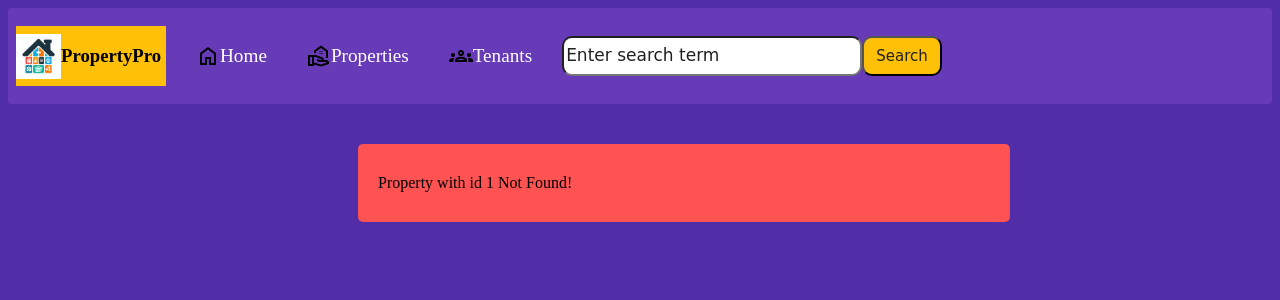
After one commit to GakuruAlex/propertypro, a Django app: page /property-pro/properties/1/ in a window 1280 px wide. The commit adds this page. Shown: the top 300 px of the page. Run offline with Django 4.2, Linux system fonts and the light colour scheme; data that the repository does not hold is empty.

Commit message:
Property detail not found page

```diff
--- /dev/null
+++ b/property/static/property/detail_not_found.css
@@ -0,0 +1,17 @@
+.error{
+    display: flex;
+    flex-direction: row;
+    flex-wrap: wrap;
+    align-items: center;
+    background-color: var(--error-color);
+    width: 50%;
+    height: 10%;
+    padding-left: 20px;
+    margin-left:350px;
+    margin-top: 40px;
+    border-radius: 5px;
+    -webkit-border-radius: 5px;
+    -moz-border-radius: 5px;
+    -ms-border-radius: 5px;
+    -o-border-radius: 5px;
+}
--- /dev/null
+++ b/property/templates/property/detail_not_found.html
@@ -0,0 +1,22 @@
+{% extends "property/index.html" %}
+{% load static %}
+
+
+{% block styles %}
+    <link rel="stylesheet" href="{% static 'property/detail_not_found.css' %}">
+{% endblock styles %}
+
+
+{% block body %}
+
+
+
+{% for message in messages  %}
+  <div class="error">
+    {{message}}
+
+</div>
+{% endfor %}
+
+
+{% endblock body %}
--- a/property/views.py
+++ b/property/views.py
@@ -1,10 +1,11 @@
 from django.shortcuts import render
-from django.http import HttpResponse,HttpResponseRedirect
+from django.http import HttpResponse,HttpResponseRedirect,Http404
 from django.urls import reverse
 from django.shortcuts import get_object_or_404
 from .models import Property,House,WaterBill,ElectricBill
 from django.contrib import messages
 from django.db.models import F,Sum
+
 # Create your views here.
 def home(request):
     return HttpResponse(f"Simplify Manage")
@@ -20,7 +21,7 @@ def properties_list(request):
     try: #Try to get the property objects
         properties = Property.objects.all()[:5]
         properties_count =Property.objects.count()
-        messages.success(request,f"Got {properties_count} properties successful")
+        messages.success(request,f"Got {properties_count} properties successfully")
     except Exception as e: #Send error to template if get fails
         messages.error(request,f"Error: {e}")
         return render (request,'property/properties.html')
@@ -34,5 +35,10 @@ def property_detail(request,pk):
         request GET: Fetch object
         pk (int): The primary key from the template is the id of the object to fetch
     """
-    property = get_object_or_404(Property,pk=pk)
+
+    try:
+        property = Property.objects.get(pk=pk)
+    except Property.DoesNotExist:
+        messages.error(request,f"Property with id {pk} Not Found!")
+        return render(request,'property/detail_not_found.html')
     return render(request,'property/property_detail.html',{"property":property})
--- a/propertypro/urls.py
+++ b/propertypro/urls.py
@@ -21,6 +21,6 @@ from django.conf.urls.static import static
 
 urlpatterns = [
     path('admin/', admin.site.urls),
-    path('property/',include('property.urls')),
+    path('property-pro/',include('property.urls')),
     path('accounts/',include('accounts.urls')),
 ]+ static(settings.MEDIA_URL, document_root = settings.MEDIA_ROOT)+ static(settings.STATIC_URL, document_root = settings.STATIC_ROOT)
```
Also changed, not shown: property/templates/property/property_detail.html (+9 -1 lines).
